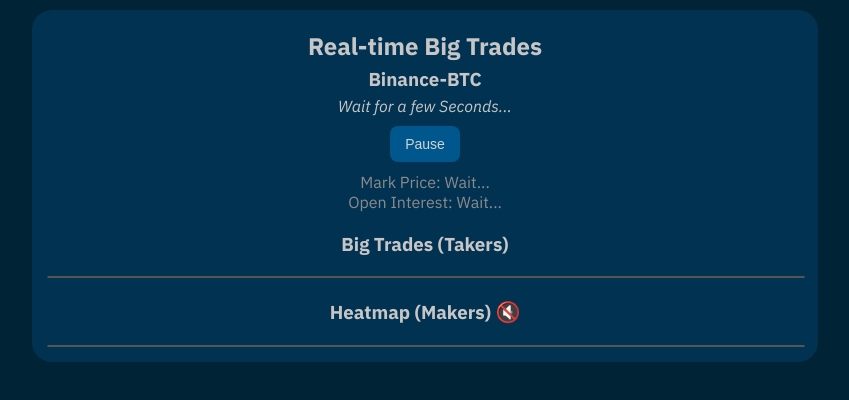
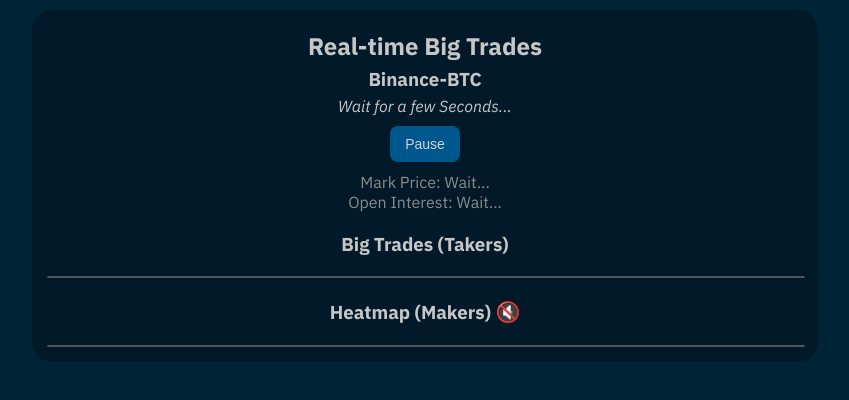
Before and after one commit to nitecity/heatmap, a plain HTML site: page index.html in a window 1280 px wide. Shown: the whole page, without its empty margins (215-1064 px from the left). Drawn offline with Linux system fonts and the light colour scheme; no server answers.

Commit message:
darker background

```diff
--- a/style.css
+++ b/style.css
@@ -15,7 +15,7 @@
 }
 
 .main {
-    background-color: rgb(2, 50, 82);
+    background-color: rgb(1, 25, 41);
     padding: 15px;
     border-radius: 20px;
     width: 60%;
```
